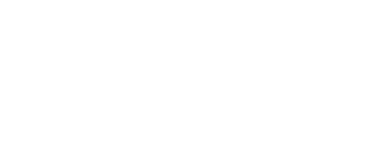
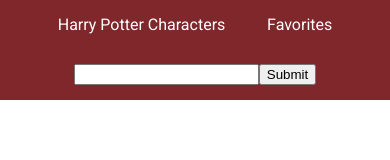
Before and after one commit to brian-luong/ajax-project, a website: page index.html in a window 390 px wide. Drawn offline with Linux system fonts and the light colour scheme.

Commit message:
nav on mobile

```diff
--- a/css/layout.css
+++ b/css/layout.css
@@ -0,0 +1,15 @@
+.container {
+  max-width: 575px;
+  margin: 0 auto;
+  padding: 0 1rem;
+}
+
+.row {
+  display: flex;
+  flex-wrap: wrap;
+}
+
+.column-full,
+.column-half {
+  flex-basis: 100%;
+}
--- a/css/styles.css
+++ b/css/styles.css
@@ -0,0 +1,16 @@
+body {
+  font-family:
+    Roboto,
+    sans-serif;
+}
+
+.nav {
+  background-color: #80272c;
+}
+
+.nav-items-container {
+  height: 100px;
+  justify-content: space-evenly;
+  align-items: center;
+  color: #fff;
+}
--- a/index.html
+++ b/index.html
@@ -8,9 +8,21 @@
   <link rel="stylesheet" href="css/reset.css">
   <link rel="stylesheet" href="css/layout.css">
   <link rel="stylesheet" href="css/styles.css">
+  <link rel="preconnect" href="https://fonts.googleapis.com">
+  <link rel="preconnect" href="https://fonts.gstatic.com" crossorigin>
+  <link href="https://fonts.googleapis.com/css2?family=Roboto:ital,wght@0,100;0,300;0,400;0,500;0,700;0,900;1,100;1,300;1,400;1,500;1,700;1,900&display=swap" rel="stylesheet">
 </head>
 <body>
   <header>
+    <div class="nav">
+      <div class="container">
+        <div class="row nav-items-container">
+          <div class="home">Harry Potter Characters</div>
+          <div class="favorites">Favorites</div>
+          <form class="search"><input type="text"><input type="submit"></div>
+      </div>
+    </div>
+    </div>
   </header>
   <main>
   </main>
```
